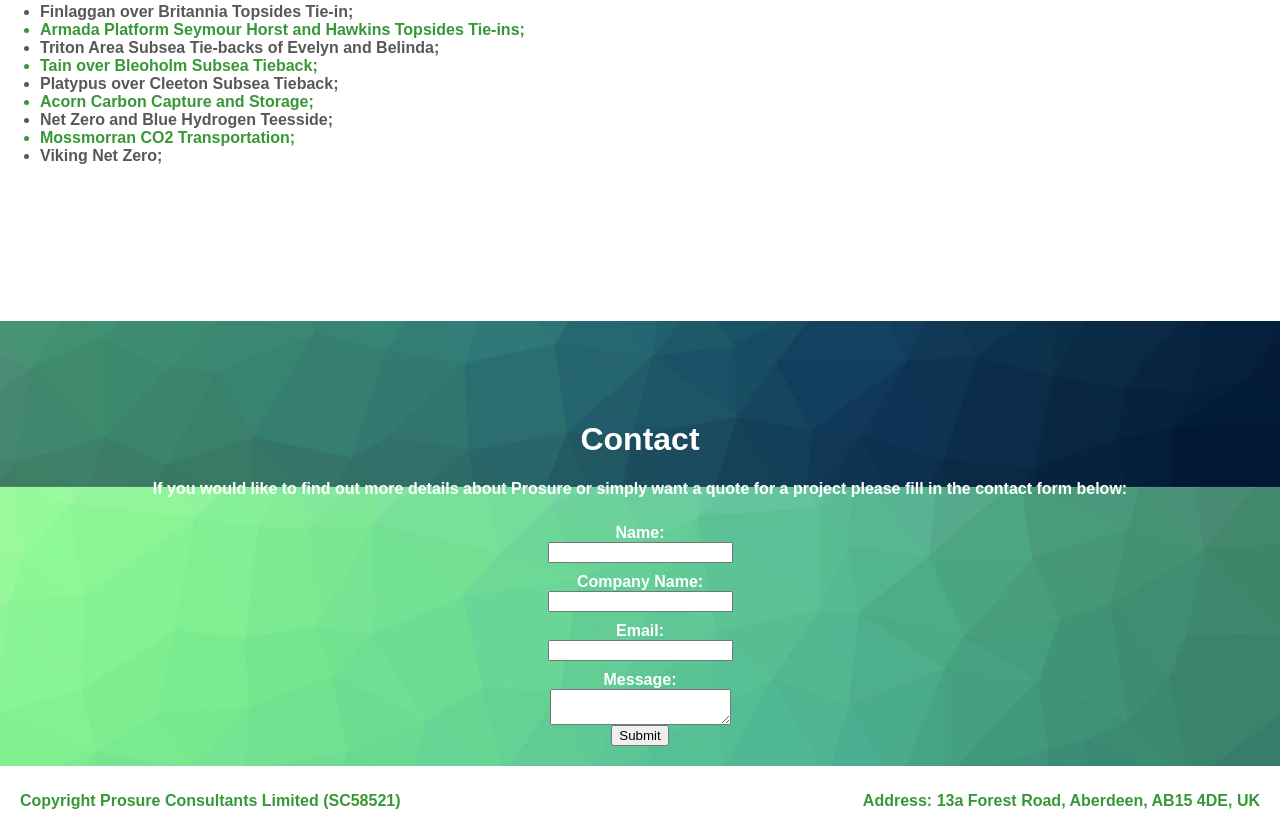
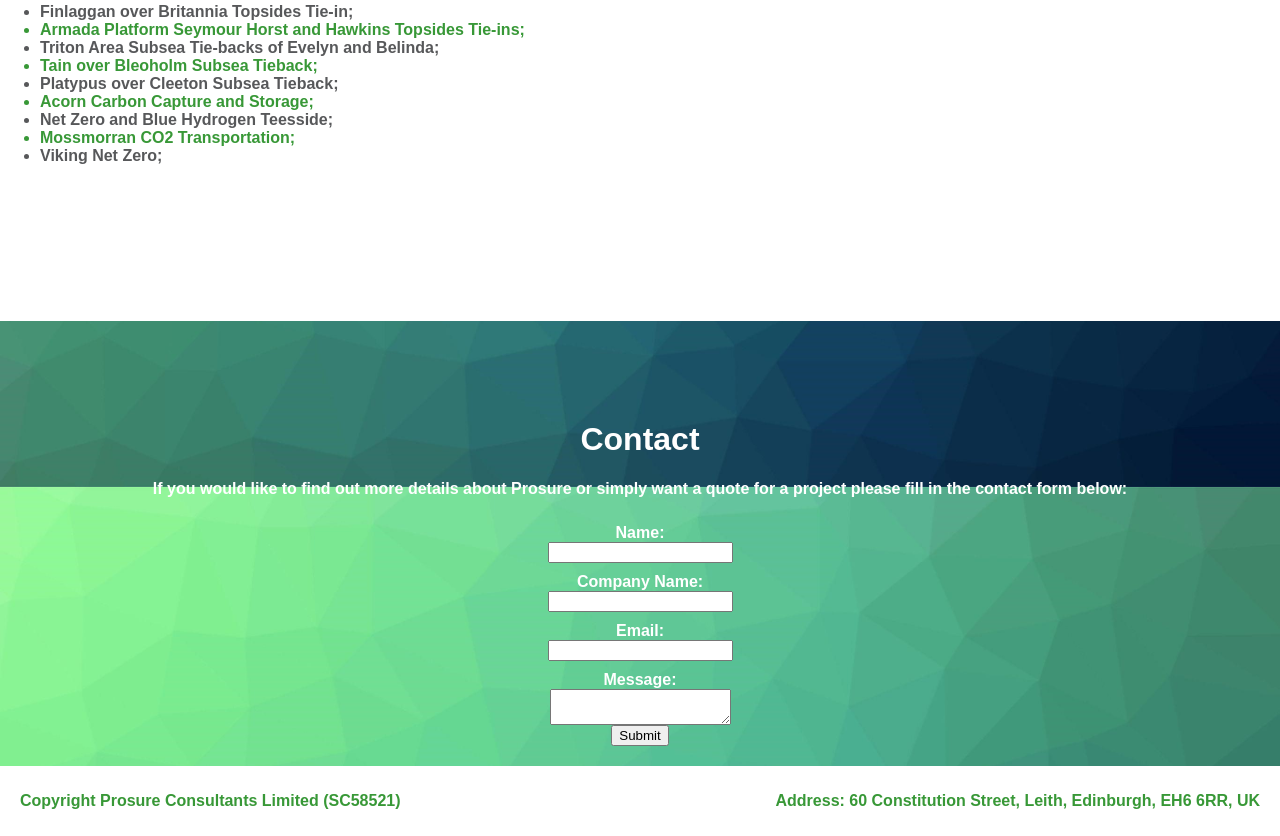
Before and after one commit to JRB1978/Prosure_Website, a website: page docs/index.html in a window 1280 px wide. Shown: the part 2073-2909 px from the top of the page. Drawn offline with Linux system fonts and the light colour scheme; no server answers.

Commit message:
Update index.html
Registered Address Update

```diff
--- a/docs/index.html
+++ b/docs/index.html
@@ -113,7 +113,7 @@
             <p>Copyright Prosure Consultants Limited (SC58521)</p>
         </div>
         <div class="footer-right">
-            <p>Address: 13a Forest Road, Aberdeen, AB15 4DE, UK</p>
+            <p>Address: 60 Constitution Street, Leith, Edinburgh,  EH6 6RR, UK</p>
         </div>
     </div>
     <script src="script.js"></script>
```
